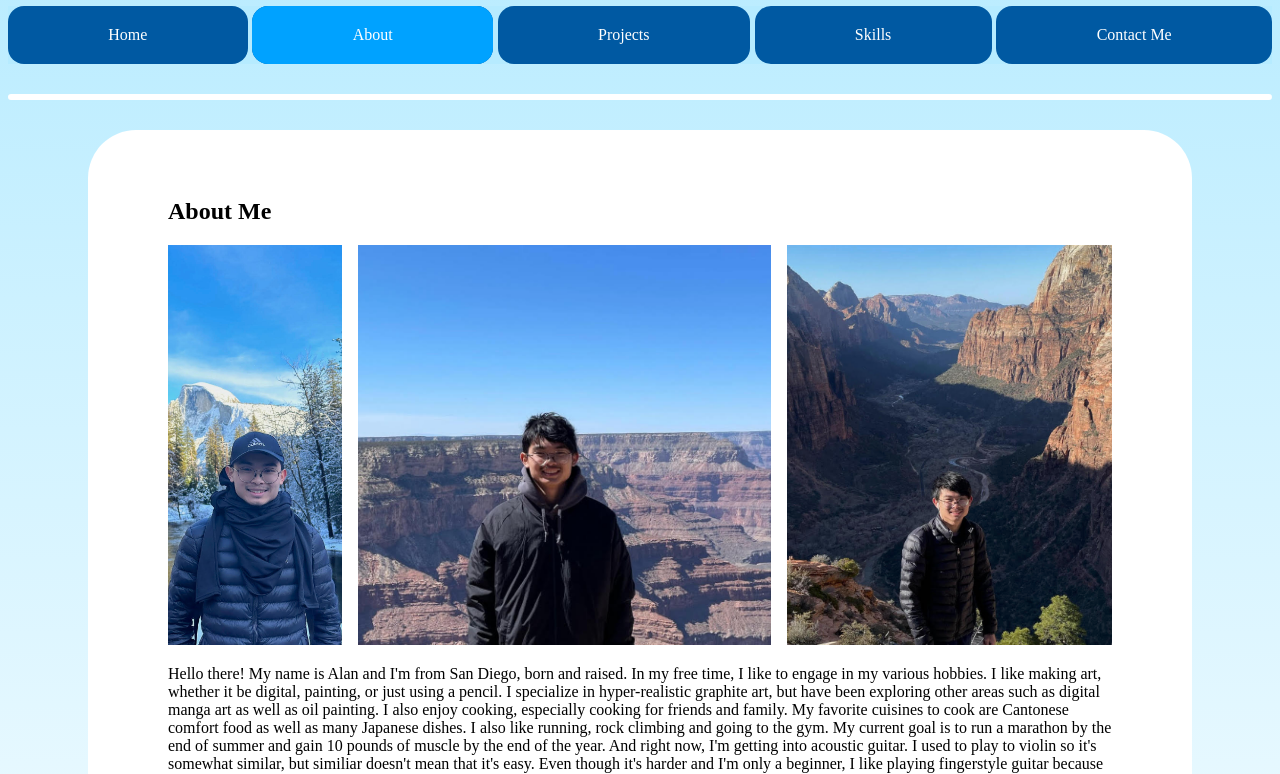
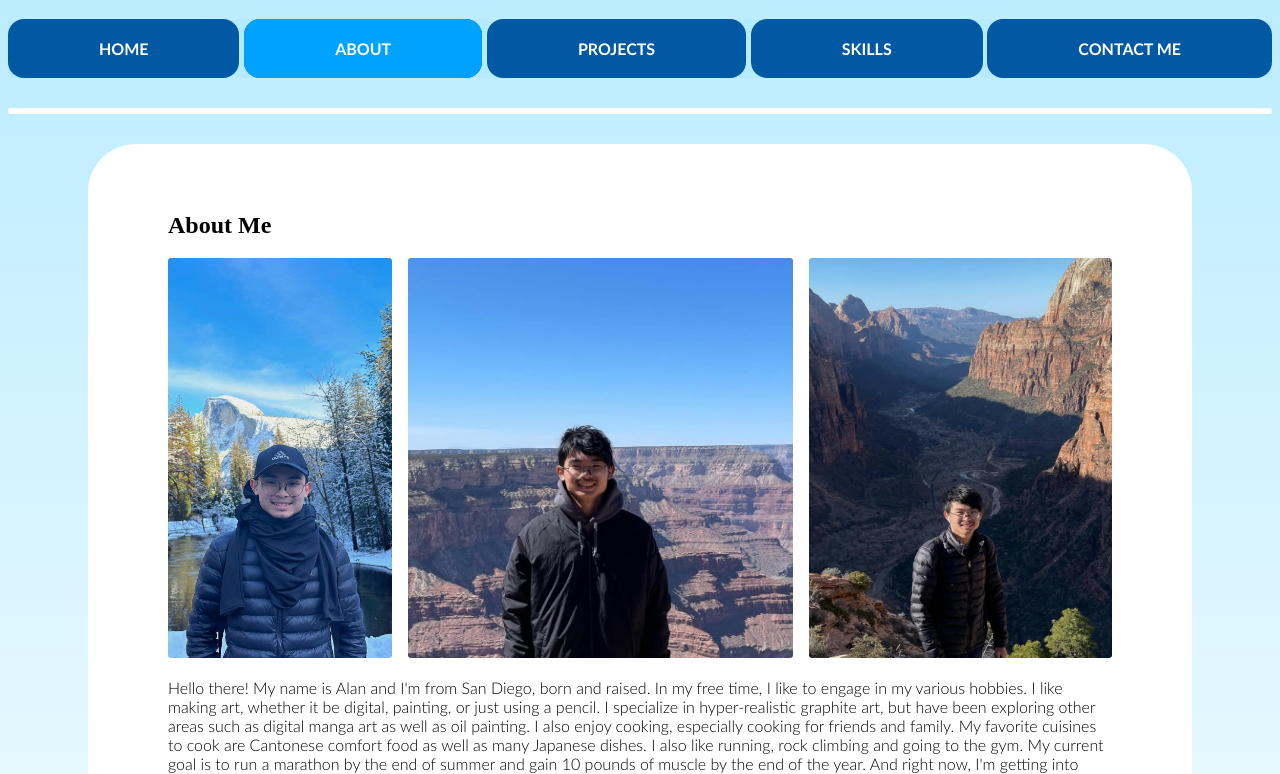
Before and after one commit to alhang/cse134B-hw2, a plain HTML site: page about.html in a window 1280 px wide. Shown: the part 106-880 px from the top of the page. Drawn offline with Linux system fonts and the light colour scheme; a web font is replaced by a local one.

Commit message:
added fonts

```diff
--- a/about.html
+++ b/about.html
@@ -11,6 +11,10 @@
             #nav-about{
                 background-color:rgb(0, 162, 255);
             }
+
+            #yosemite{
+                min-width: 14em;
+            }
         </style>
     </head>
 
@@ -20,11 +24,11 @@
 
             <nav>
                 <ul>
-                    <li><a id="nav-home" href="./index.html">Home</a></li>
-                    <li><a id="nav-about" href="./about.html">About</a></li>
-                    <li><a id="nav-projects" href="./projects.html">Projects</a></li>
-                    <li><a id="nav-skills" href="./skills.html">Skills</a></li>
-                    <li><a id="nav-contact" href="./contact.html">Contact Me</a></li>
+                    <li><a id="nav-home" href="./index.html">HOME</a></li>
+                    <li><a id="nav-about" href="./about.html">ABOUT</a></li>
+                    <li><a id="nav-projects" href="./projects.html">PROJECTS</a></li>
+                    <li><a id="nav-skills" href="./skills.html">SKILLS</a></li>
+                    <li><a id="nav-contact" href="./contact.html">CONTACT ME</a></li>
                 </ul>
             </nav>
         </header>
@@ -35,9 +39,9 @@
             <section>
                 <h2>About Me</h2>
                 <div class="image_gallery">
-                    <picture><img class="card_image" src="./media/yosemite.jpeg" alt="Me at Yosemite National Park"></picture>
-                    <picture><img class="card_image" src="./media/canyon.jpeg" alt="Me at the Grand Canyon"></picture>
-                    <picture><img class="card_image" src="./media/zion.jpeg" alt="Me at Zion National Park"></picture>
+                    <picture><img class="card_image" id="yosemite" src="./media/yosemite.jpeg" alt="Me at Yosemite National Park"></picture>
+                    <picture><img class="card_image" id="canyon" src="./media/canyon.jpeg" alt="Me at the Grand Canyon"></picture>
+                    <picture><img class="card_image" id="zion" src="./media/zion.jpeg" alt="Me at Zion National Park"></picture>
 
                 </div>
                 <p>Hello there! My name is Alan and I'm from San Diego, born and raised. In my free time, I like to engage in my various hobbies.
--- a/assets/style.css
+++ b/assets/style.css
@@ -6,19 +6,44 @@
     --lightblue: rgb(182, 235, 255);
 }
 
+@font-face {
+    font-family: Lato;
+    src: url(./fonts/lato/Lato-Light.ttf);
+}
+
+@font-face {
+    font-family: Lato-bold;
+    src: url(./fonts/lato/Lato-Bold.ttf);
+}
+
+@font-face {
+    font-family: ostrick-sans-black;
+    src: url(./fonts/ostrich-sans/ostrich-black.ttf);
+}
+
 h1 {
+    font-family: ostrick-sans-black;
     text-align: center;
     background-color: white;
     border-radius: 1em;
 
-    padding: 0.5em 1em;
+    padding: 0.7em 1em;
 
     margin-right: 2.4em;
     margin-left: 2.4em;
 }
 
-p, li{
+h2, h3, h4{
+    font-family: ostrick-sans-black;
+}
+
+p, details li, label{
     max-width: 150ch;
+    font-family: Lato;
+}
+
+summary, legend{
+    font-family: Lato-bold;
 }
 
 body {
@@ -60,6 +85,7 @@ nav li {
 }
 
 nav li a {
+    font-family: Lato-bold;
     display: block;
     color: white;
     text-align: center;
@@ -91,8 +117,18 @@ hr {
         margin-left: 1em;
     }
 
+    h1{
+        margin-right: 0.5em;
+        margin-left: 0.5em;
+    }
+
     .image_gallery {
         flex-wrap: wrap;
+        float: center;
+        justify-content: center;
+    }
+
+    .card_image{
     }
   }
 
@@ -106,4 +142,13 @@ hr {
     height: 25em;
     max-width: 100%;
     object-fit: cover;
+    border-radius: 3px;
 }
+
+fieldset {
+    width: 100%
+}
+
+footer {
+
+}
```
Also changed, not shown: contact.html (+5 -5 lines), index.html (+7 -5 lines), projects.html (+5 -5 lines), skills.html (+5 -5 lines), assets/fonts/lato/Lato-Bold.ttf (added), assets/fonts/lato/Lato-BoldItalic.ttf (added), assets/fonts/lato/Lato-Italic.ttf (added), assets/fonts/lato/Lato-Light.ttf (added), assets/fonts/lato/Lato-LightItalic.ttf (added), assets/fonts/lato/Lato-Regular.ttf (added), assets/fonts/lato/Lato-Thin.ttf (added), assets/fonts/lato/Lato-ThinItalic.ttf (added).
